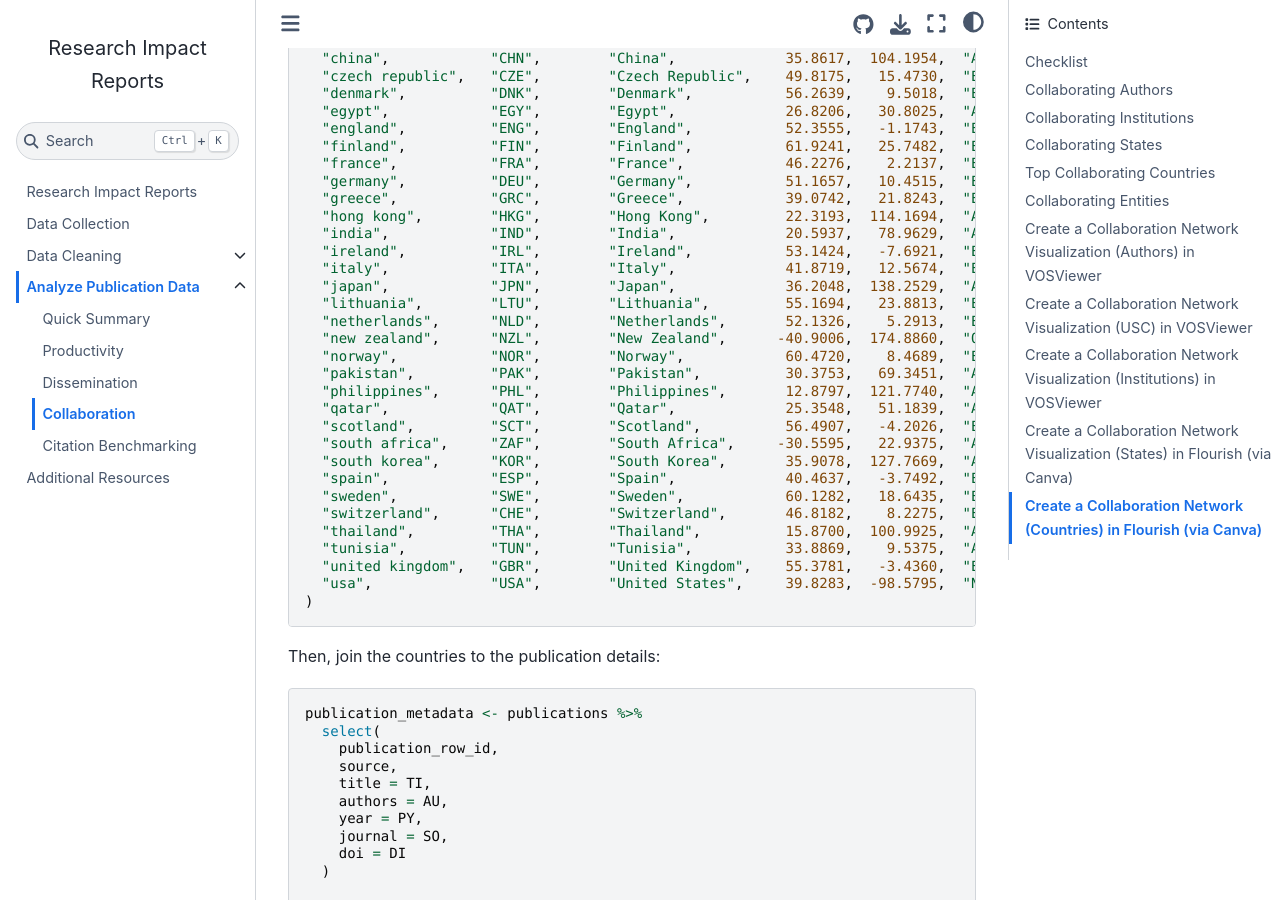
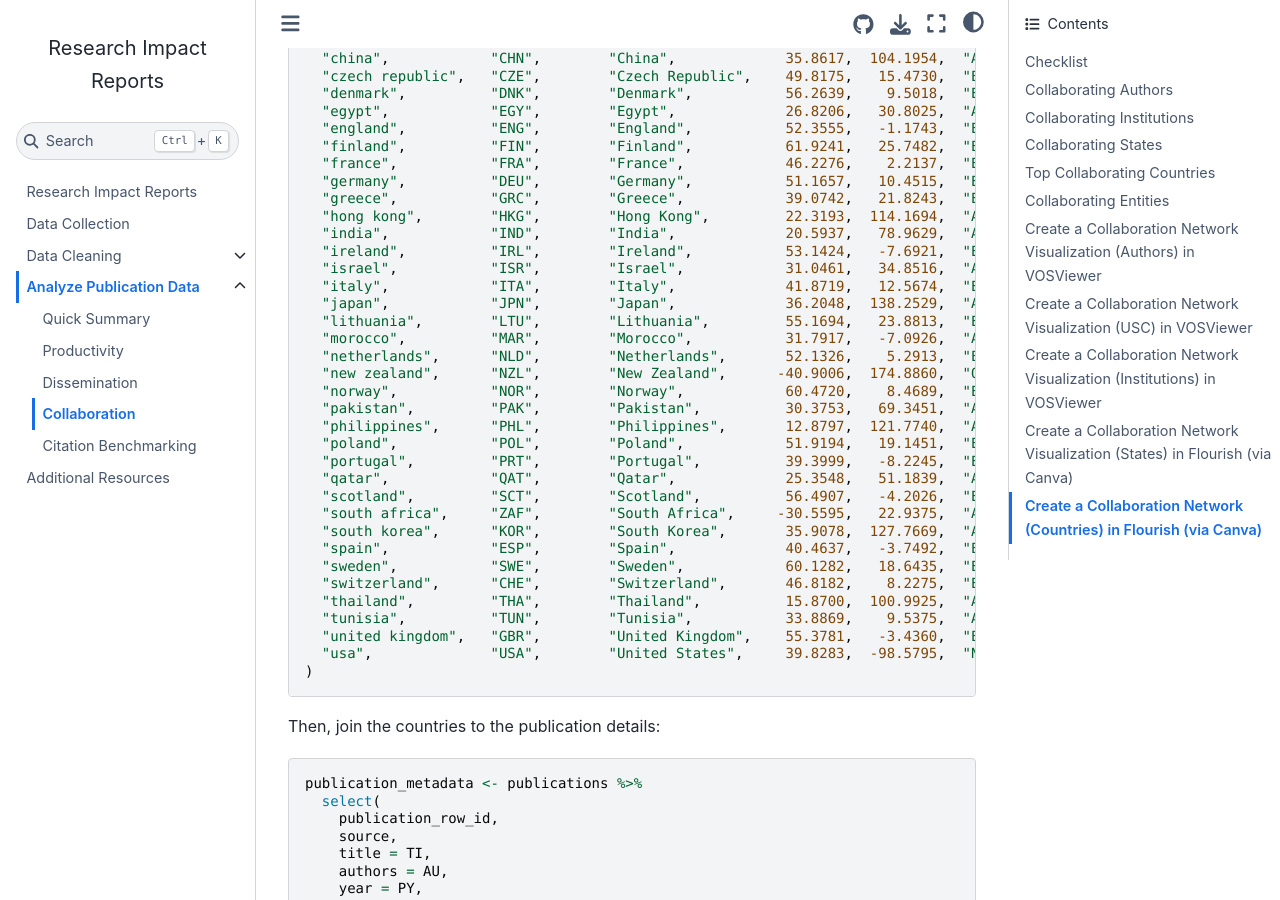
Before and after one commit to vvlooking/research-impact, a Jupyter Book: the page built from website/analyze-data-collaboration.md, in a window 1280 px wide and 900 px high, scrolled down 22478 px. Built offline with Jupyter Book 1.0.4 settings and Sphinx 7.4.7 and the Sphinx Book theme 1.1.4, drawn with Linux system fonts in a browser that asks for light colours.

Commit message:
Add Israel, Morocco, Poland, and Portugal data

```diff
--- a/website/analyze-data-collaboration.md
+++ b/website/analyze-data-collaboration.md
@@ -1148,14 +1148,18 @@ country_lookup <- tribble(
   "hong kong",        "HKG",        "Hong Kong",         22.3193,  114.1694,  "Asia",
   "india",            "IND",        "India",             20.5937,   78.9629,  "Asia",
   "ireland",          "IRL",        "Ireland",           53.1424,   -7.6921,  "Europe",
+  "israel",           "ISR",        "Israel",            31.0461,   34.8516,  "Asia",
   "italy",            "ITA",        "Italy",             41.8719,   12.5674,  "Europe",
   "japan",            "JPN",        "Japan",             36.2048,  138.2529,  "Asia",
   "lithuania",        "LTU",        "Lithuania",         55.1694,   23.8813,  "Europe",
+  "morocco",          "MAR",        "Morocco",           31.7917,   -7.0926,  "Africa",
   "netherlands",      "NLD",        "Netherlands",       52.1326,    5.2913,  "Europe",
   "new zealand",      "NZL",        "New Zealand",      -40.9006,  174.8860,  "Oceania",
   "norway",           "NOR",        "Norway",            60.4720,    8.4689,  "Europe",
   "pakistan",         "PAK",        "Pakistan",          30.3753,   69.3451,  "Asia",
   "philippines",      "PHL",        "Philippines",       12.8797,  121.7740,  "Asia",
+  "poland",           "POL",        "Poland",            51.9194,   19.1451,  "Europe",
+  "portugal",         "PRT",        "Portugal",          39.3999,   -8.2245,  "Europe",
   "qatar",            "QAT",        "Qatar",             25.3548,   51.1839,  "Asia",
   "scotland",         "SCT",        "Scotland",          56.4907,   -4.2026,  "Europe",
   "south africa",     "ZAF",        "South Africa",     -30.5595,   22.9375,  "Africa",
```
